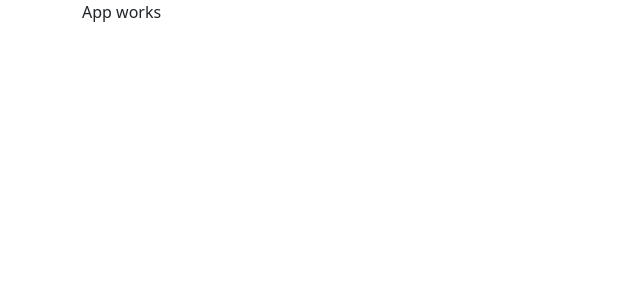
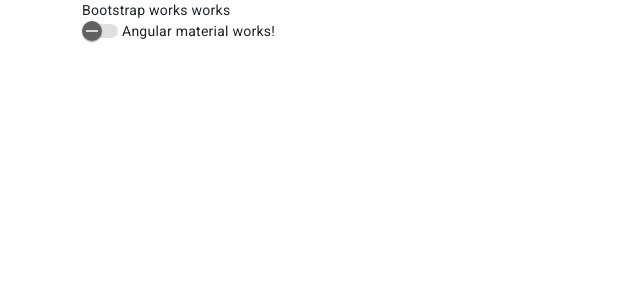
Before and after one commit to fresnelfree/DSP5-ARCHI-022, an Angular app in the folder front-end/: page / in a window 1280 px wide. Shown: the top 300 px of the page, without its empty margins (0-640 px from the left). Built offline with nearby package versions, Linux system fonts and the light colour scheme.

Commit message:
Angular material installé

```diff
--- a/front-end/angular.json
+++ b/front-end/angular.json
@@ -25,6 +25,7 @@
               "src/assets"
             ],
             "styles": [
+              "@angular/material/prebuilt-themes/indigo-pink.css",
               "src/styles.css",
               "node_modules/bootstrap/dist/css/bootstrap.min.css"
             ],
@@ -92,6 +93,7 @@
               "src/assets"
             ],
             "styles": [
+              "@angular/material/prebuilt-themes/indigo-pink.css",
               "src/styles.css"
             ],
             "scripts": []
--- a/front-end/package.json
+++ b/front-end/package.json
@@ -12,10 +12,12 @@
   "private": true,
   "dependencies": {
     "@angular/animations": "^16.1.0",
+    "@angular/cdk": "^16.1.6",
     "@angular/common": "^16.1.0",
     "@angular/compiler": "^16.1.0",
     "@angular/core": "^16.1.0",
     "@angular/forms": "^16.1.0",
+    "@angular/material": "^16.1.6",
     "@angular/platform-browser": "^16.1.0",
     "@angular/platform-browser-dynamic": "^16.1.0",
     "@angular/router": "^16.1.0",
@@ -33,7 +35,7 @@
     "@angular-eslint/eslint-plugin-template": "16.1.0",
     "@angular-eslint/schematics": "16.1.0",
     "@angular-eslint/template-parser": "16.1.0",
-    "@angular/cli": "~16.1.5",
+    "@angular/cli": "^16.0.0",
     "@angular/compiler-cli": "^16.1.0",
     "@types/jasmine": "~4.3.0",
     "@typescript-eslint/eslint-plugin": "5.62.0",
--- a/front-end/src/app/app.component.html
+++ b/front-end/src/app/app.component.html
@@ -1,4 +1,7 @@
 <div class="container-lg">
-  App works
+  Bootstrap works works
+  <div class="">
+    <mat-slide-toggle>Angular material works!</mat-slide-toggle>
+  </div>
 </div>
 <router-outlet></router-outlet>
--- a/front-end/src/app/app.module.ts
+++ b/front-end/src/app/app.module.ts
@@ -3,7 +3,8 @@
 
 import { AppRoutingModule } from './app-routing.module';
 import { AppComponent } from './app.component';
-
+import { BrowserAnimationsModule } from '@angular/platform-browser/animations';
+import { MatSlideToggleModule } from '@angular/material/slide-toggle';
 
 @NgModule({
   declarations: [
@@ -12,6 +13,8 @@
   imports: [
     BrowserModule,
     AppRoutingModule,
+    BrowserAnimationsModule,
+    MatSlideToggleModule
 
   ],
   providers: [],
--- a/front-end/src/index.html
+++ b/front-end/src/index.html
@@ -6,8 +6,11 @@
   <base href="/">
   <meta name="viewport" content="width=device-width, initial-scale=1">
   <link rel="icon" type="image/x-icon" href="favicon.ico">
+  <link rel="preconnect" href="https://fonts.gstatic.com">
+  <link href="https://fonts.googleapis.com/css2?family=Roboto:wght@300;400;500&display=swap" rel="stylesheet">
+  <link href="https://fonts.googleapis.com/icon?family=Material+Icons" rel="stylesheet">
 </head>
-<body>
+<body class="mat-typography">
     <app-root></app-root>
 </body>
 </html>
--- a/front-end/src/styles.css
+++ b/front-end/src/styles.css
@@ -1 +1,4 @@
 /* You can add global styles to this file, and also import other style files */
+
+html, body { height: 100%; }
+body { margin: 0; font-family: Roboto, "Helvetica Neue", sans-serif; }
```
Also changed, not shown: 1 other file (tests, documents, lock files or other folders).
